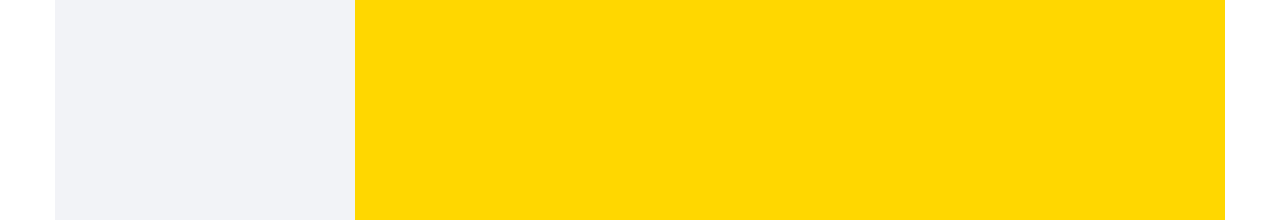
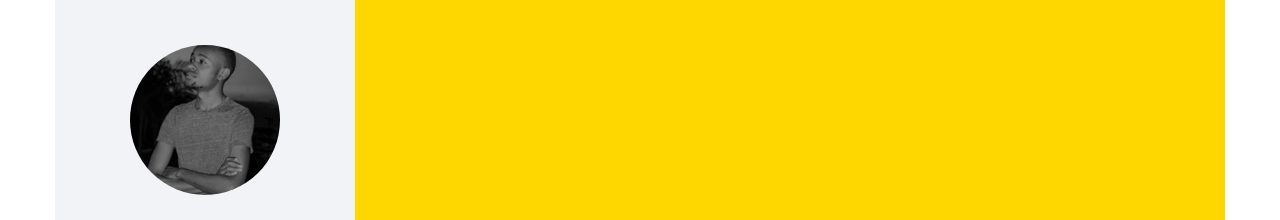
Before and after one commit to Njuguna-JohnBrian/njuguna-johnbrian.github.io, a plain HTML site: page index.html in a window 1280 px wide. Shown: the top 220 px of the page. Drawn offline with nearby package versions, Linux system fonts and the light colour scheme; files whose address does not match are found by name; a web font is replaced by a local one.

Commit message:
Update index.html

```diff
--- a/index.html
+++ b/index.html
@@ -56,7 +56,7 @@
 		<a href="#" class="js-colorlib-nav-toggle colorlib-nav-toggle" data-toggle="collapse" data-target="#navbar" aria-expanded="false" aria-controls="navbar"><i></i></a>
 		<aside id="colorlib-aside" role="complementary" class="border js-fullheight">
 			<div class="text-center">
-				<div class="author-img" style="background-image: url("https://thejitu.com/wp-content/uploads/2021/10/John-Brian-Njuguna.jpg");"></div>
+				<div class="author-img" style="background-image: url(images/about.jpg);"></div>
 				<h1 id="colorlib-logo">Njuguna John Brian</h1>
 				<span class="position">A Kenyan Based Developer</span>
 			</div>
```
